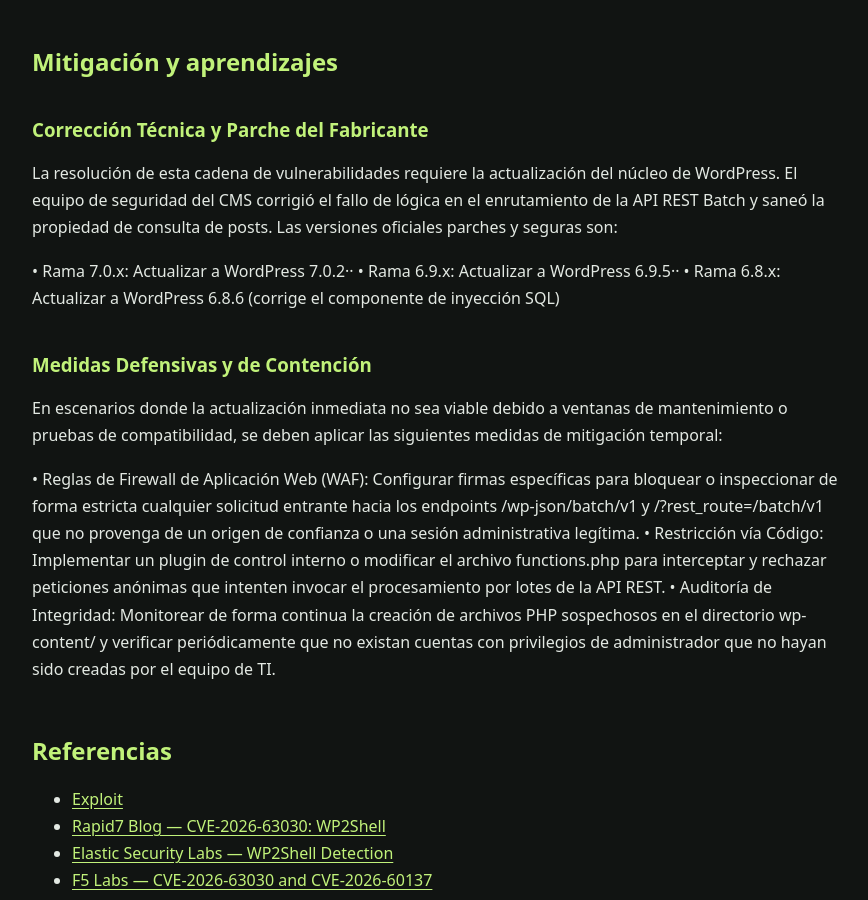
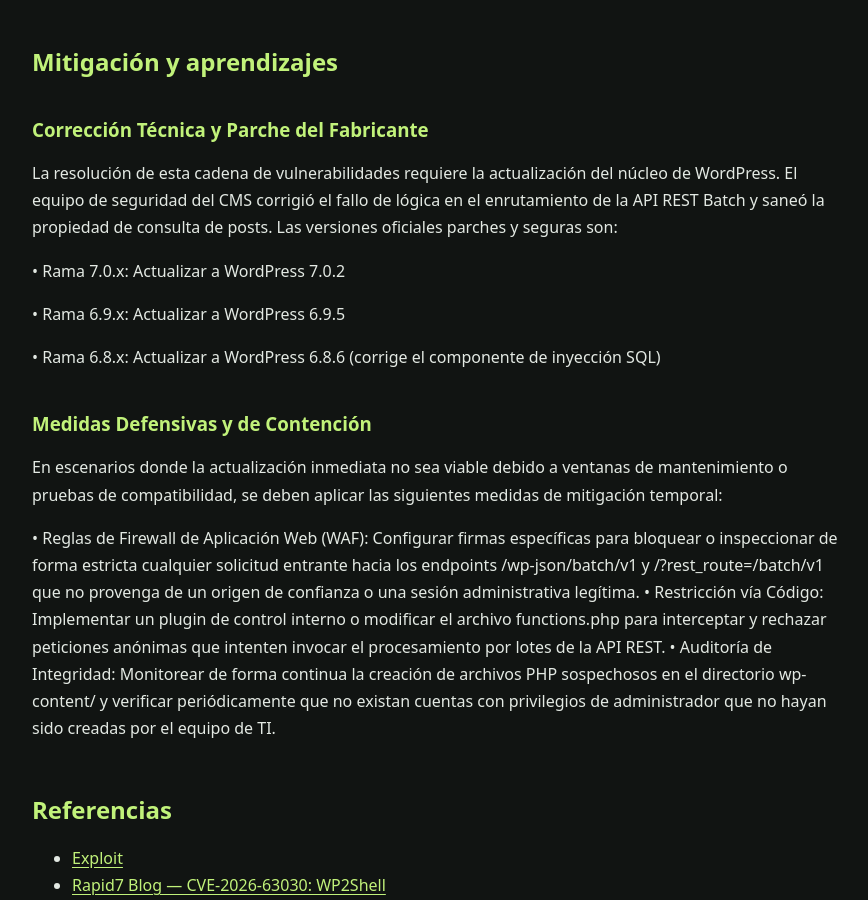
Before and after one commit to Anonimo501/PocVault, a Jekyll site: the page built from writeups/cve-2026-63030/index.md, in a window 1280 px wide and 900 px high, scrolled down 2489 px. Shown: the whole window, without its empty margins (198-1066 px from the left). Built offline with Jekyll 4.4.1, drawn with Linux system fonts in a browser that asks for light colours.

```diff
--- a/writeups/cve-2026-63030/index.md
+++ b/writeups/cve-2026-63030/index.md
@@ -45,8 +45,10 @@ python3 wp2shell.py shell http://192.168.209.156:8080 -i
 
 La resolución de esta cadena de vulnerabilidades requiere la actualización del núcleo de WordPress. El equipo de seguridad del CMS corrigió el fallo de lógica en el enrutamiento de la API REST Batch y saneó la propiedad de consulta de posts. Las versiones oficiales parches y seguras son:
 
-• Rama 7.0.x: Actualizar a WordPress 7.0.2··
-• Rama 6.9.x: Actualizar a WordPress 6.9.5··
+• Rama 7.0.x: Actualizar a WordPress 7.0.2
+
+• Rama 6.9.x: Actualizar a WordPress 6.9.5
+
 • Rama 6.8.x: Actualizar a WordPress 6.8.6 (corrige el componente de inyección SQL)
 
 ### Medidas Defensivas y de Contención
```
